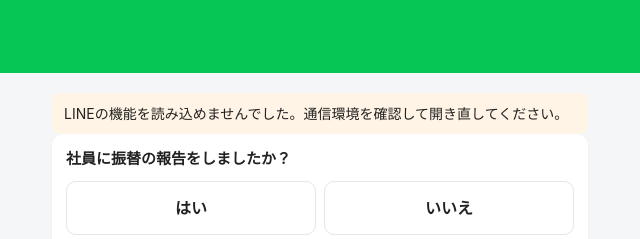
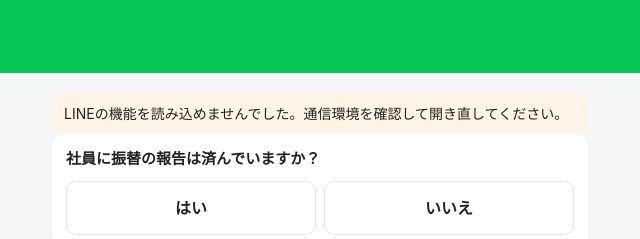
Before and after one commit to w0242454-lgtm/furikae-liff, a plain HTML site: page index.html in a window 1280 px wide. Shown: the top 239 px of the page, 320-960 px from the left. Drawn offline with Linux system fonts and the light colour scheme.

Commit message:
質問文を「社員に振替の報告は済んでいますか？」に変更

```diff
--- a/index.html
+++ b/index.html
@@ -82,7 +82,7 @@
   <div id="errors" class="errors hidden" role="alert"></div>
 
   <section class="card" id="step1">
-    <h2>社員に振替の報告をしましたか？</h2>
+    <h2>社員に振替の報告は済んでいますか？</h2>
     <div class="seg">
       <button type="button" class="choice" id="yes">はい</button>
       <button type="button" class="choice" id="no">いいえ</button>
```
